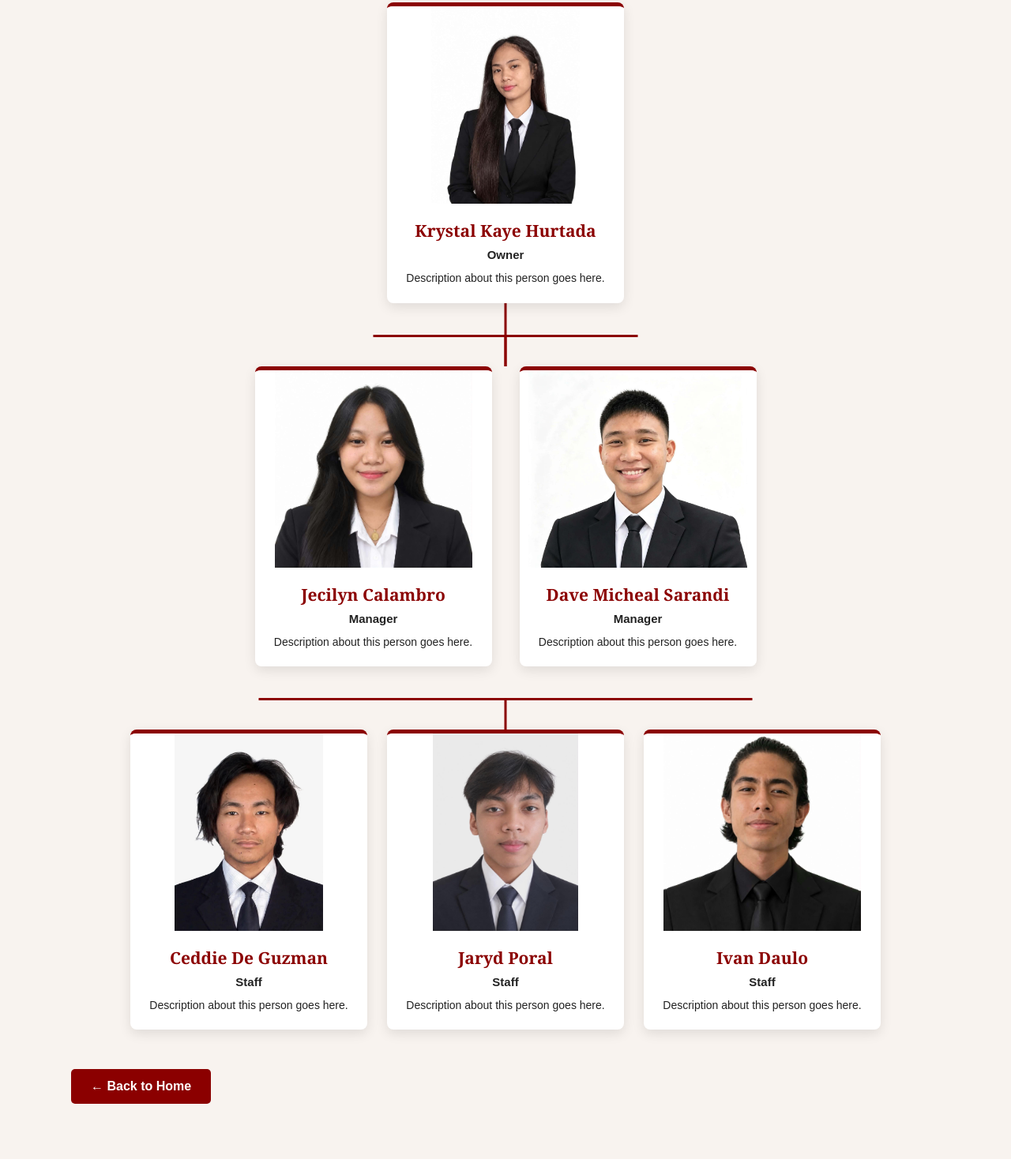
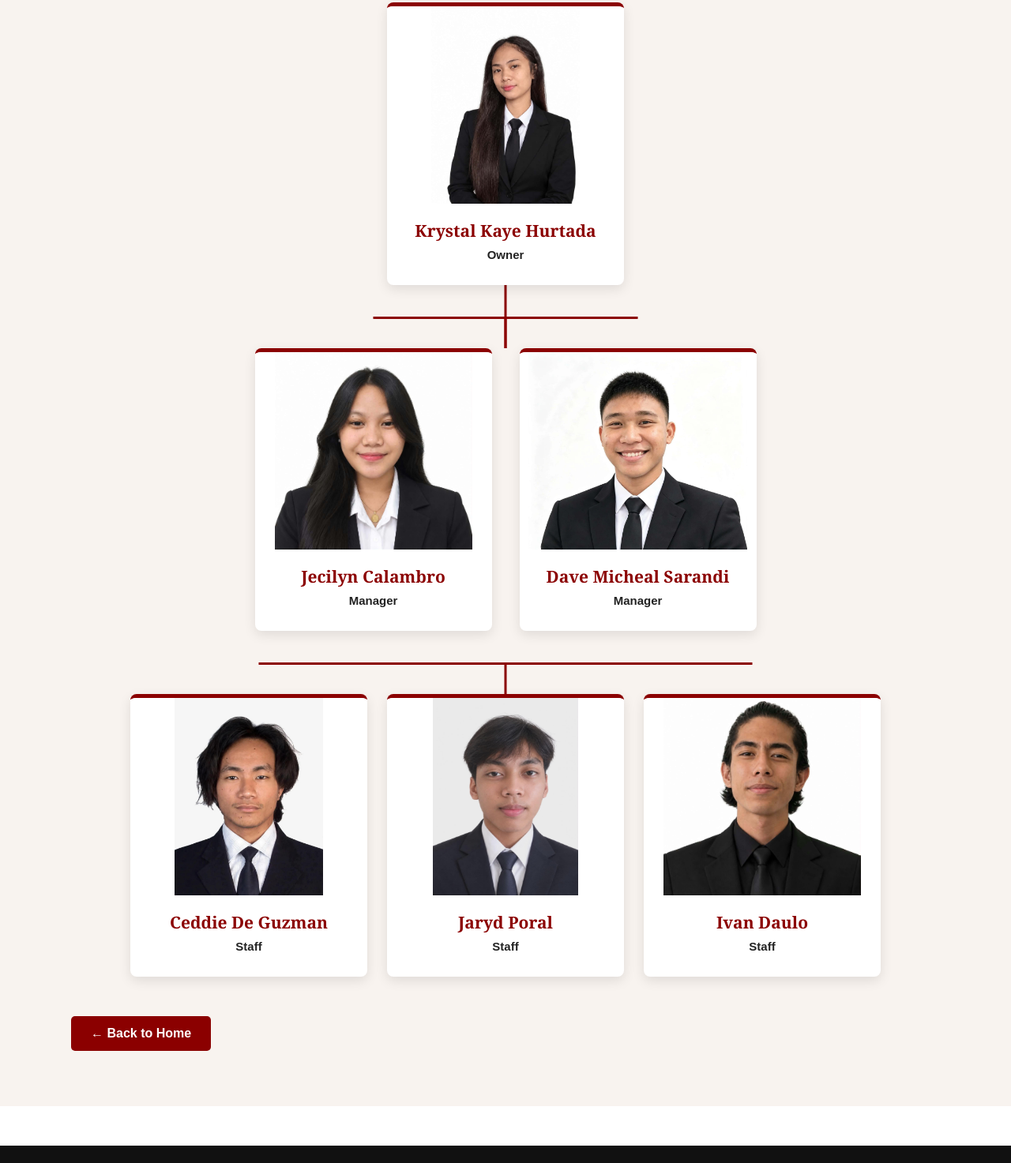
Before and after one commit to krystelhurtada-prog/nomnom, a plain HTML site: page aboutus.html in a window 1280 px wide. Shown: the part 416-1889 px from the top of the page at 79% size. Drawn offline with Linux system fonts and the light colour scheme.

Commit message:
Add files via upload

```diff
--- a/aboutus.html
+++ b/aboutus.html
@@ -344,9 +344,7 @@
             <div class="team-info">
                 <h3>Krystal Kaye Hurtada</h3>
                 <h4>Owner</h4>
-                <p>
-                    Description about this person goes here.
-                </p>
+
             </div>
 
         </div>
@@ -368,9 +366,7 @@
             <div class="team-info">
                 <h3>Jecilyn Calambro</h3>
                 <h4>Manager</h4>
-                <p>
-                    Description about this person goes here.
-                </p>
+
             </div>
 
         </div>
@@ -384,9 +380,7 @@
             <div class="team-info">
                 <h3>Dave Micheal Sarandi</h3>
                 <h4>Manager</h4>
-                <p>
-                    Description about this person goes here.
-                </p>
+
             </div>
 
         </div>
@@ -408,9 +402,7 @@
             <div class="team-info">
                 <h3>Ceddie De Guzman</h3>
                 <h4>Staff</h4>
-                <p>
-                    Description about this person goes here.
-                </p>
+
             </div>
 
         </div>
@@ -424,9 +416,7 @@
             <div class="team-info">
                 <h3>Jaryd Poral</h3>
                 <h4>Staff</h4>
-                <p>
-                    Description about this person goes here.
-                </p>
+
             </div>
 
         </div>
@@ -440,9 +430,7 @@
             <div class="team-info">
                 <h3>Ivan Daulo</h3>
                 <h4>Staff</h4>
-                <p>
-                    Description about this person goes here.
-                </p>
+
             </div>
 
         </div>
```
